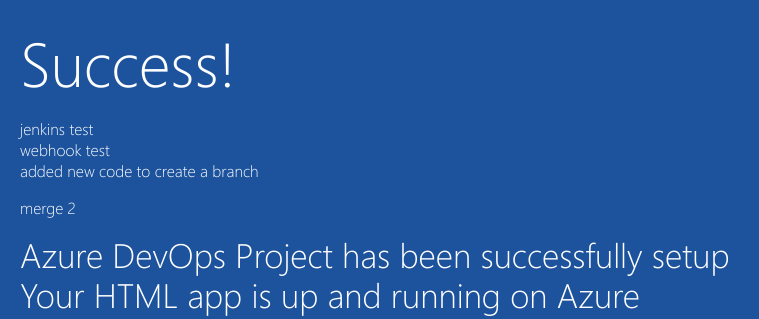
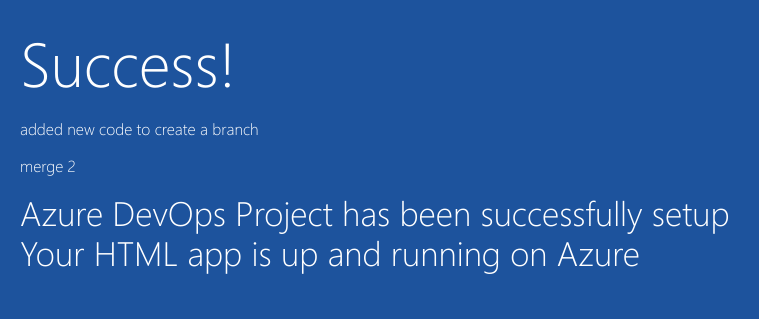
Before and after one commit to shubharani/devops, a plain HTML site: page index.html in a window 1280 px wide. Shown: the part 352-671 px from the top of the page, 205-964 px from the left. Drawn offline with Linux system fonts and the light colour scheme.

Commit message:
jenkins test

```diff
--- a/index.html
+++ b/index.html
@@ -19,8 +19,6 @@
         </div>
             <div class="content-body">
                 <div class="success-text">Success!</div>
-                <div>jenkins test</div>
-                <div>webhook test</div>
                 <div>added new code to create a branch</div>
                 <p>merge 2 </p>
                 <div class="description line-1"> Azure DevOps Project has been successfully setup</div>
```
